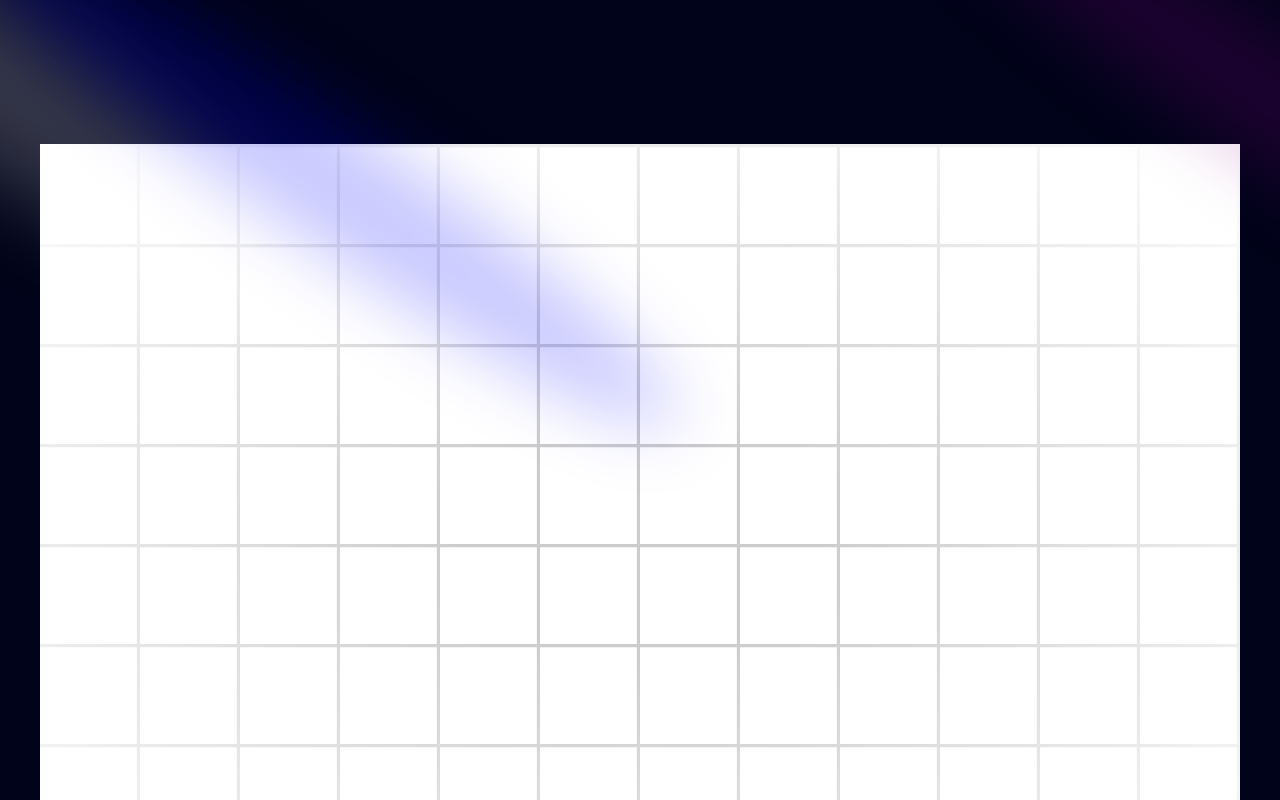
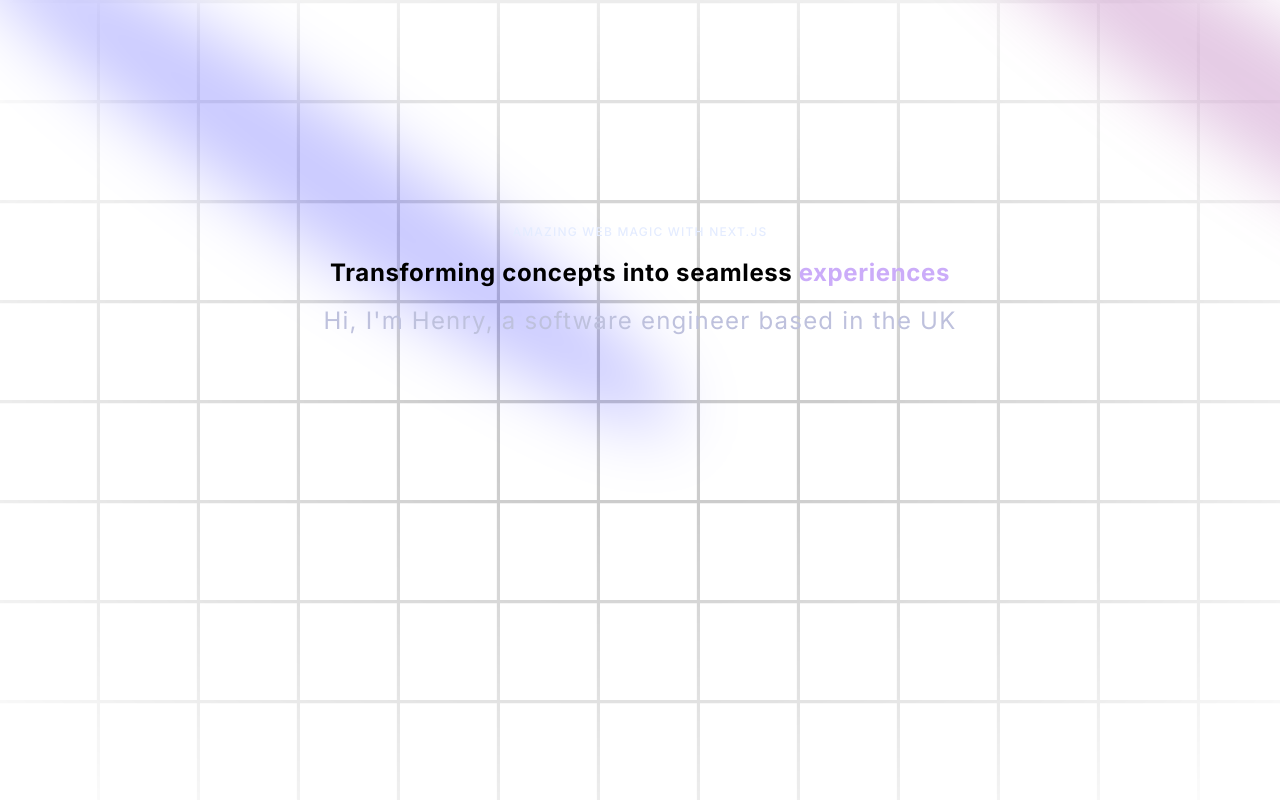
Before and after one commit to H3nry-T/Linear-, a Next.js app: page / in a window 1280 px wide. Shown: the top 800 px of the page. Built offline with nearby package versions, Linux system fonts and the light colour scheme.

Commit message:
hero text added

```diff
--- a/src/components/Hero.tsx
+++ b/src/components/Hero.tsx
@@ -1,6 +1,7 @@
 import React from "react";
 import { Spotlight } from "./ui/Spotlight";
 import { GridBackground } from "./ui/GridBackground";
+import { GenerateText } from "./ui/GenerateText";
 
 export default function Hero() {
   return (
@@ -11,6 +12,13 @@
         <Spotlight fill="blue" className="top-28 left-80 h-[80vh] w-[50vw]"/>
       </div>
       <GridBackground/>
+      <div className="flex justify-center relative my-20 z-10">
+        <div className="max-w-[89vw] md:max-w-2xl lg:max-w-[60vw] flex flex-col items-center justify-center">
+          <h2 className="uppercase tracking-widest text-blue-100 text-xs text-center max-w-80 font-medium">Amazing web magic with next.js</h2>
+          <GenerateText className="text-center text-[40px] md:text-5xl lg:text-6xl" words={"Transforming concepts into seamless experiences"}/>
+          <p className="mt-4 text-white-100 text-center md:tracking-wider mb-4 text-sm md:text-lg lg:text-2xl">Hi, I'm Henry, a software engineer based in the UK</p>
+        </div>
+      </div>
     </section>
   );
 }
--- /dev/null
+++ b/src/components/ui/GenerateText.tsx
@@ -0,0 +1,62 @@
+"use client";
+import { useEffect } from "react";
+import { motion, stagger, useAnimate } from "framer-motion";
+import { cn } from "@/lib/utils";
+
+export const GenerateText = ({
+  words,
+  className,
+  filter = true,
+  duration = 0.5,
+}: {
+  words: string;
+  className?: string;
+  filter?: boolean;
+  duration?: number;
+}) => {
+  const [scope, animate] = useAnimate();
+  let wordsArray = words.split(" ");
+  useEffect(() => {
+    animate(
+      "span",
+      {
+        opacity: 1,
+        filter: filter ? "blur(0px)" : "none",
+      },
+      {
+        duration: duration ? duration : 1,
+        delay: stagger(0.2),
+      }
+    );
+  }, [scope.current]);
+
+  const renderWords = () => {
+    return (
+      <motion.div ref={scope}>
+        {wordsArray.map((word, idx) => {
+          return (
+            <motion.span
+              key={word + idx}
+              className={ `${idx > 3 ? 'text-purple' : 'dark:text-white text-black opacity-0'} opacity-0` }
+              style={{
+                filter: filter ? "blur(10px)" : "none",
+              }}
+            >
+              {word}{" "}
+            </motion.span>
+          );
+        })}
+      </motion.div>
+    );
+  };
+
+  return (
+    <div className={cn("font-bold", className)}>
+      <div className="mt-4">
+        <div className=" dark:text-white text-black text-2xl leading-snug tracking-wide">
+          {renderWords()}
+        </div>
+      </div>
+    </div>
+  );
+};
--- a/src/components/ui/GridBackground.tsx
+++ b/src/components/ui/GridBackground.tsx
@@ -2,7 +2,7 @@
 
 export function GridBackground() {
   return (
-    <div className="h-screen w-full dark:bg-black-100 bg-white  dark:bg-grid-white/[0.3] bg-grid-black/[0.2] relative flex items-center justify-center">
+    <div className="h-screen w-full dark:bg-black-100 bg-white  dark:bg-grid-white/[0.08] bg-grid-black/[0.2] absolute top-0 left-0 flex items-center justify-center">
       {/* Radial gradient for the container to give a faded look */}
       <div className="absolute pointer-events-none inset-0 flex items-center justify-center dark:bg-black-100 bg-white [mask-image:radial-gradient(ellipse_at_center,transparent_20%,black)]"></div>
     </div>
```
